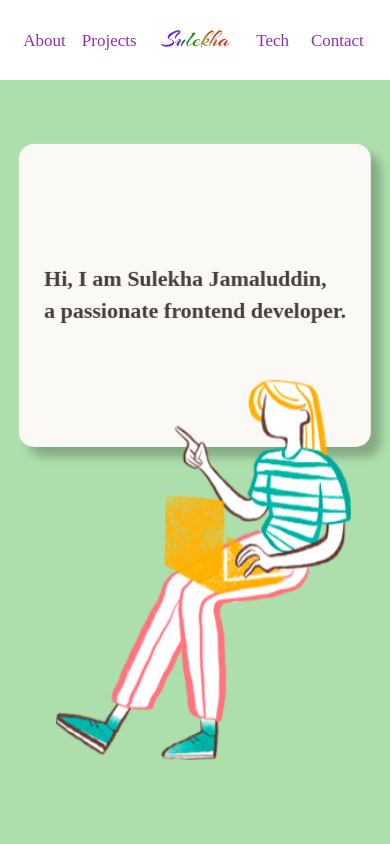
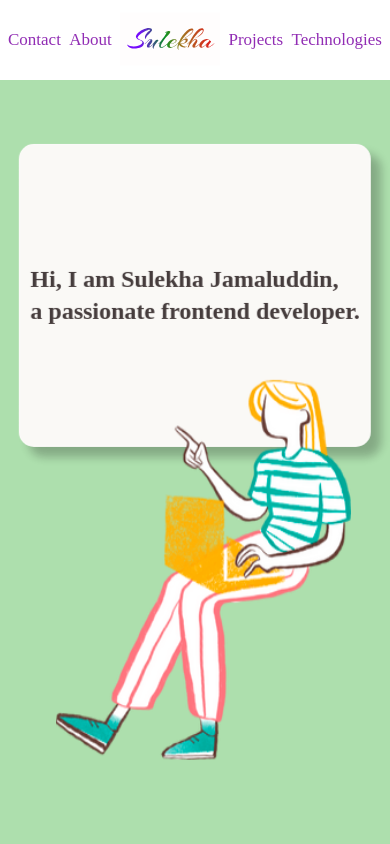
Before and after one commit to sulekhajamaluddin/portfolio, a React (Create React App) app: page / in a window 390 px wide. Shown: the top 844 px of the page. Built offline with nearby package versions, Linux system fonts and the light colour scheme; a web font is replaced by a local one.

Commit message:
Fix hero and Navbar

```diff
--- a/src/App.js
+++ /dev/null
@@ -1,27 +0,0 @@
-import React, { useState } from "react";
-import "./styles/styles.css";
-import Navbar from "../src/components/Navbar";
-import Hero from "../src/components/Hero";
-import About from "../src/components/About";
-import Projects from "../src/components/Projects";
-import Technologies from "../src/components/Technologies";
-import Modal from "../src/components/Modal";
-import Contact from "../src/components/Contact";
-
-function App() {
-  const [modal, setModal] = useState(null);
-
-  return (
-    <div className="App">
-      <Navbar />
-      <Hero />
-      <About />
-      <Projects setModal={setModal} />
-      <Technologies />
-      <Contact />
-      <Modal modal={modal} setModal={setModal} />
-    </div>
-  );
-}
-
-export default App;
--- /dev/null
+++ b/src/App.jsx
@@ -0,0 +1,29 @@
+//Node modules
+import React, { useState } from "react";
+
+//Project files
+import "./styles/styles.css";
+import Navbar from "./components/Navbar";
+import Hero from "./components/Hero";
+import About from "./components/About";
+import Projects from "./components/Projects";
+import Technologies from "./components/Technologies";
+import Contact from "./components/Contact";
+import Modal from "./components/Modal";
+
+export default function App() {
+  //Local state
+  const [modal, setModal] = useState(null);
+
+  return (
+    <div className="App">
+      <Navbar />
+      <Hero />
+      <About />
+      <Projects setModal={setModal} />
+      <Technologies setModal={setModal} />
+      <Contact />
+      <Modal modal={modal} setModal={setModal} />
+    </div>
+  );
+}
--- a/src/components/Hero.jsx
+++ b/src/components/Hero.jsx
@@ -1,13 +1,11 @@
-import greenwaves from "../assets/greenwaves.svg";
+import greenwaves from "../assets/vector.svg";
 import heroimage from "../assets/womanwithlaptop.png";
 import purplecircle from "../assets/purplecircle.png";
 export default function Hero() {
   return (
-    <div className="hero">
-      <div className="green-background">
-        {/*To give the top part moss-green background*/}
-      </div>
-      <img src={greenwaves} alt="A green wavy background" />
+    <section className="hero">
+      <div className="green-bg"></div>
+      <img className="wave-bg" src={greenwaves} alt="A green wavy background" />
       <div className="frame-holder">
         <div className="frame">
           <h1>
@@ -16,12 +14,12 @@ export default function Hero() {
           </h1>
         </div>
         <img
-          className="purple-circle-big"
+          className="purple-circle-small"
           src={purplecircle}
           alt="A purple colored circle"
         />
         <img
-          className="purple-circle-small"
+          className="purple-circle-big"
           src={purplecircle}
           alt="A purple colored circle"
         />
@@ -37,6 +35,6 @@ export default function Hero() {
       <div className="circle hero__small-circle circle-4"></div>
       <div className="circle hero__medium-circle circle-5"></div>
       <div className="circle hero__medium-circle circle-6"></div>
-    </div>
+    </section>
   );
 }
--- a/src/components/Navbar.jsx
+++ b/src/components/Navbar.jsx
@@ -1,39 +1,20 @@
 import logo from "../assets/logo.svg";
 export default function Navbar() {
   return (
-    <>
-      <div className="navbar">
-        <button onClick={() => window.scrollTo({ top: 0, behavior: "smooth" })}>
+    <section className="navbar">
+      <button
+        className="logo"
+        onClick={() => window.scrollTo({ top: 0, behavior: "smooth" })}
+      >
         <img
-            className="navbar__logo"
           src={logo}
           alt="The logo in linear gradient containing text which reads Sulekha "
         />
       </button>
-        <div className="navbar__links">
       <a href="#about">About</a>
       <a href="#projects">Projects</a>
       <a href="#technologies">Technologies</a>
       <a href="#footer">Contact</a>
-        </div>
-      </div>
-      <div className="navbar-mobile">
-        <div className="navbar__links">
-          <a href="#about">About</a>
-          <a href="#projects">Projects</a>
-        </div>
-        <button onClick={() => window.scrollTo({ top: 0, behavior: "smooth" })}>
-          <img
-            className="navbar__logo"
-            src={logo}
-            alt="The logo in linear gradient containing text which reads Sulekha "
-          />
-        </button>
-        <div className="navbar__links">
-          <a href="#technologies">Tech</a>
-          <a href="#footer">Contact</a>
-        </div>
-      </div>
-    </>
+    </section>
   );
 }
--- a/src/styles/base/typography.css
+++ b/src/styles/base/typography.css
@@ -23,7 +23,7 @@ p {
 
 @media screen and (min-width: 375px) and (max-width: 749px) {
   h1 {
-    font-size: 22px;
+    font-size: 24px;
   }
 
   h2 {
@@ -41,10 +41,16 @@ p {
 
 @media screen and (min-width: 750px) and (max-width: 1000px) {
   h1 {
-    font-size: 28px;
+    font-size: 26px;
   }
 
   p {
     font-size: var(--text-paragraph-tablet);
   }
 }
+
+@media screen and (min-width: 1001px) and (max-width: 1280px) {
+  h1 {
+    font-size: 30px;
+  }
+}
--- a/src/styles/components/Hero.css
+++ b/src/styles/components/Hero.css
@@ -5,25 +5,27 @@
   background-color: var(--color-white-pale);
 }
 
-.green-background {
+.green-bg {
   width: 100vw;
   height: 60vh;
   background-color: var(--color-moss-green);
 }
 
+.wave-bg {
+  width: 100vw;
+}
+
 .hero .frame-holder {
-  width: 750px;
-  height: 400px;
   position: absolute;
-  top: 40%;
+  top: 45%;
   left: 50%;
   transform: translate(-50%, -50%);
-  z-index: 10;
+  z-index: 20;
 }
 
 .hero .frame {
-  width: 750px;
-  height: 400px;
+  width: 700px;
+  height: 350px;
   background-color: rgba(255, 255, 255, 0.1);
   backdrop-filter: blur(25px);
   border: 2px solid rgba(255, 255, 255, 0.2);
@@ -48,13 +50,13 @@
 .purple-circle-big {
   width: 150px;
   height: 150px;
-  transform: translate(-75px, 325px);
+  transform: translate(-425px, 100px);
 }
 
 .purple-circle-small {
   width: 80px;
   height: 80px;
-  transform: translate(710px, -35px);
+  transform: translate(310px, -210px);
 }
 
 .hero-image {
@@ -97,12 +99,12 @@
 }
 
 .circle-3 {
-  bottom: 5%;
+  bottom: 25%;
   left: 0%;
 }
 
 .circle-4 {
-  bottom: 20%;
+  bottom: 15%;
   left: 40%;
   z-index: 5;
 }
@@ -119,9 +121,7 @@
   right: 2%;
 }
 
-/*Phones : iPhone SE, iPhone XR, iPhone 12 Pro, Samsung Galaxy S20 Ultra*/
-
-/*Media queries for iPhone SE, iPhone XR, iPhone 12 Pro, Samsung Galaxy S20 Ultra*/
+/*Phones*/
 
 @media screen and (min-width: 375px) and (max-width: 549px) {
   .hero {
@@ -132,10 +132,7 @@
   .hero .frame-holder {
     width: 95%;
     height: 60%;
-    position: absolute;
     top: 35%;
-    left: 50%;
-    transform: translate(-50%, -50%);
   }
 
   .hero .frame {
@@ -147,13 +144,13 @@
   .hero-image {
     width: 295px;
     height: 45%;
-    position: absolute;
     right: 10%;
     bottom: 10%;
   }
 }
 
 /*Phablets*/
+
 @media screen and (min-width: 550px) and (max-width: 749px) {
   .hero {
     width: 100vw;
@@ -162,11 +159,9 @@
 
   .hero .frame-holder {
     width: 525px;
-    height: 450px;
-    position: absolute;
+    height: 475px;
     top: 35%;
     left: 50%;
-    transform: translate(-50%, -50%);
   }
 
   .hero .frame {
@@ -178,7 +173,6 @@
   .hero-image {
     width: 295px;
     height: 45%;
-    position: absolute;
     right: 10%;
     bottom: 10%;
   }
@@ -197,16 +191,22 @@
   .hero .frame-holder {
     width: 550px;
     height: 450px;
-    position: absolute;
     top: 35%;
     left: 50%;
-    transform: translate(-50%, -50%);
   }
 
   .hero .frame {
     width: 100%;
     height: 60%;
     background-color: var(--color-white-pale);
+  }
+
+  .purple-circle-big {
+    transform: translate(-75px, 280px);
+  }
+
+  .purple-circle-small {
+    transform: translate(500px, 50px);
   }
 
   .hero-image {
@@ -229,10 +229,7 @@
   .hero .frame-holder {
     width: 600px;
     height: 500px;
-    position: absolute;
-    top: 35%;
-    left: 50%;
-    transform: translate(-50%, -50%);
+    top: 40%;
   }
 
   .hero .frame {
@@ -241,24 +238,28 @@
     background-color: var(--color-white-pale);
   }
 
+  .purple-circle-big {
+    transform: translate(-75px, 325px);
+  }
+
+  .purple-circle-small {
+    transform: translate(560px, 60px);
+  }
+
   .hero-image {
     width: 350px;
     height: 50%;
-    position: absolute;
     right: 20%;
-    bottom: 5%;
+    bottom: 2%;
   }
 }
 
-@media screen and (min-width: 375px) and (max-width: 1280px) {
-  .green-background,
+@media screen and (min-width: 375px) and (max-width: 749px) {
   .purple-circle-big,
   .purple-circle-small,
   .circle,
   .hero__small-circle,
   .hero__medium-circle,
-  .circle-1,
-  .circle-2,
   .circle-3,
   .circle-4,
   .circle-5,
@@ -266,3 +267,11 @@
     display: none;
   }
 }
+@media screen and (min-width: 375px) and (max-width: 1280px) {
+  .green-bg,
+  .wave-bg,
+  .circle-1,
+  .circle-2 {
+    display: none;
+  }
+}
--- a/src/styles/components/Navbar.css
+++ b/src/styles/components/Navbar.css
@@ -3,7 +3,7 @@
   height: 80px;
   background-color: white;
   display: flex;
-  justify-content: space-between;
+  justify-content: flex-start;
   align-items: center;
   padding: 0px var(--space-big);
   position: fixed;
@@ -12,81 +12,100 @@
   z-index: 100;
 }
 
-.navbar-mobile {
-  display: none;
-}
-
-.navbar button,
-.navbar-mobile button {
+.logo {
   background: none;
   border: none;
   cursor: pointer;
 }
 
-.navbar__logo {
+.logo img {
   width: 150px;
   height: 80px;
 }
 
-.navbar__links {
-  width: 430px;
-  height: 31px;
-  display: flex;
-  justify-content: space-around;
-}
-
-.navbar__links a {
+.navbar a {
+  margin-right: var(--space-big);
   text-decoration: none;
   font-size: var(--text-paragraph);
   color: var(--color-purple);
   cursor: pointer;
 }
 
+.navbar a:first-of-type {
+  margin-left: auto;
+}
+
 /*Phones : iPhone SE, iPhone XR, iPhone 12 Pro, Samsung Galaxy S20 Ultra*/
 
 /*Media queries for iPhone SE, iPhone XR, iPhone 12 Pro, Samsung Galaxy S20 Ultra*/
 
-@media screen and (min-width: 375px) and (max-width: 749px) {
+@media screen and (min-width: 375px) and (max-width: 549px) {
   .navbar {
-    display: none;
+    justify-content: space-between;
+    padding: 0px var(--space-small);
   }
 
-  .navbar-mobile {
-    width: 100vw;
+  .logo img {
+    width: 100px;
     height: 80px;
-    padding: 0px 10px;
-    background-color: white;
-    display: flex;
-    align-items: center;
-    justify-content: space-around;
-    position: fixed;
-    top: 0px;
-    left: 0px;
-    z-index: 100;
   }
 
-  .navbar__logo {
-    width: 80px;
-    height: 50px;
-    cursor: pointer;
+  .navbar a {
+    margin-right: 0px;
+    font-size: var(--text-paragraph-mobile);
   }
 
-  .navbar__links {
-    width: 35%;
-    display: inline-flex;
-    justify-content: space-around;
+  .navbar a:first-of-type {
+    margin-left: 0px;
   }
 
-  .navbar__links a {
-    text-decoration: none;
-    font-size: var(--text-paragraph-mobile);
-    color: var(--color-purple);
-    cursor: pointer;
+  .navbar a:nth-child(1),
+  .navbar a:nth-child(2) {
+    order: 1;
+  }
+
+  .logo {
+    order: 2;
+  }
+
+  .navbar a:nth-child(3),
+  .navbar a:nth-child(4) {
+    order: 3;
+  }
+}
+
+@media screen and (min-width: 550px) and (max-width: 749px) {
+  .navbar {
+    justify-content: space-between;
+    padding: 0px var(--space-medium);
+  }
+
+  .logo img {
+    width: 120px;
+    height: 80px;
+  }
+
+  .navbar a {
+    font-size: var(--text-paragraph-tablet);
+    margin-right: 0px;
+  }
+
+  .navbar a:first-of-type {
+    margin-left: 0px;
   }
 }
 
 @media screen and (min-width: 750px) and (max-width: 1000px) {
-  .navbar__links a {
+  .navbar {
+    justify-content: space-between;
+    padding: 0px var(--space-medium);
+  }
+  .logo img {
+    width: 120px;
+    height: 80px;
+  }
+
+  .navbar a {
     font-size: var(--text-paragraph-tablet);
   }
 }
```
Also changed, not shown: src/assets/vector.svg (added). Lines whose indentation alone changed are shown as unchanged.
